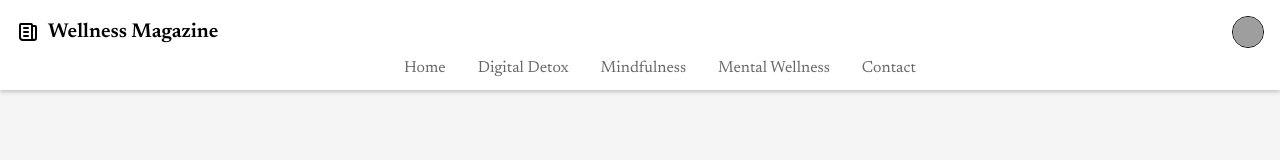
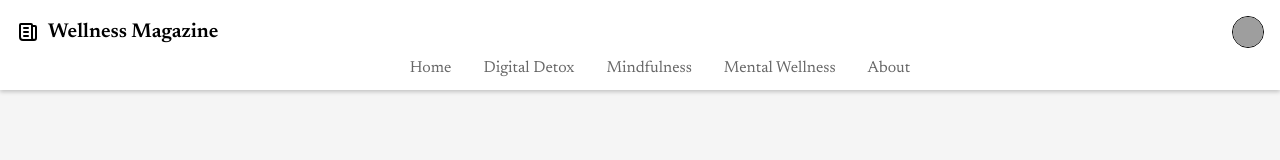
Before and after one commit to michaelgomeh/magazine, a React (Vite) app: page /about in a window 1280 px wide. Shown: the top 160 px of the page. Built offline with nearby package versions, Linux system fonts and the light colour scheme; grey boxes are pictures that could not be loaded.

Commit message:
contact->about link

```diff
--- a/src/components/layout/Navbar.tsx
+++ b/src/components/layout/Navbar.tsx
@@ -17,7 +17,7 @@ const Navbar = () => {
 					</li>
 				))}
 				<li>
-					<Link to="/about">Contact</Link>
+					<Link to="/about">About</Link>
 				</li>
 			</ul>
 		</nav>
```
